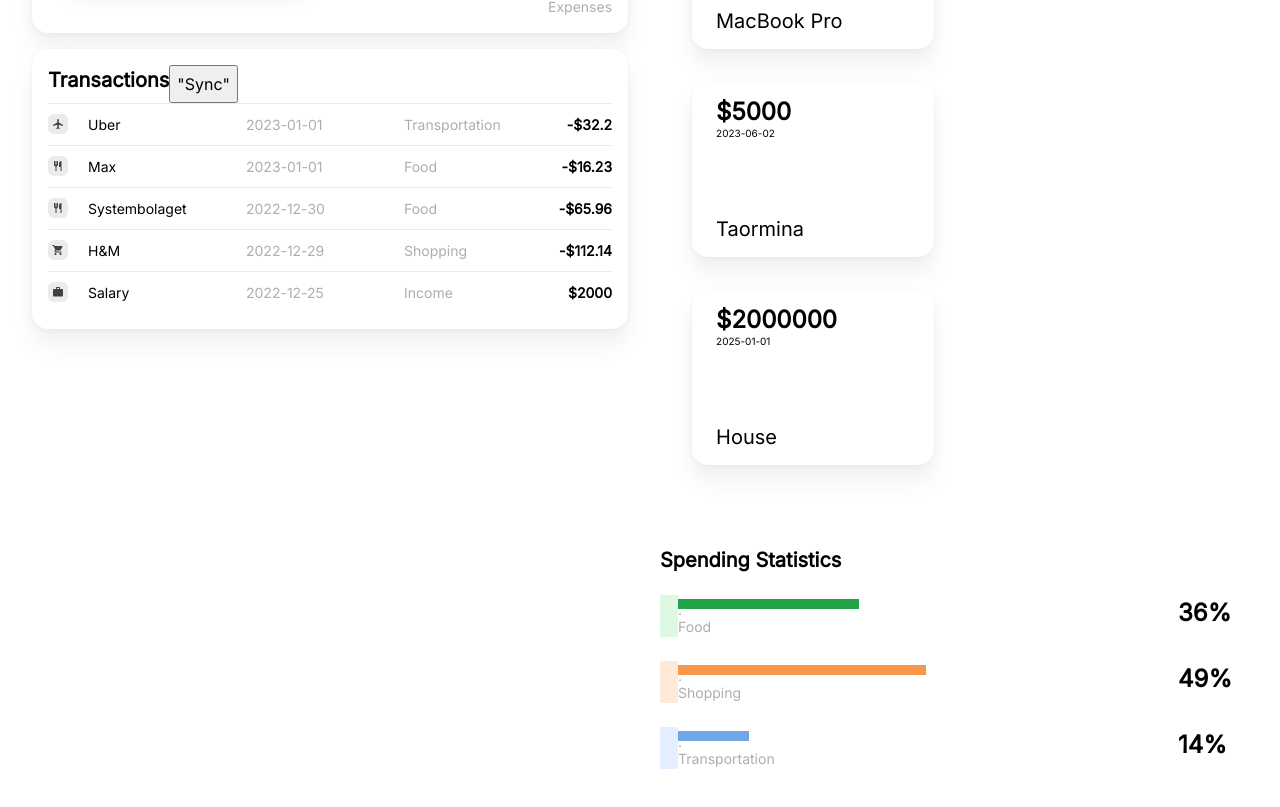
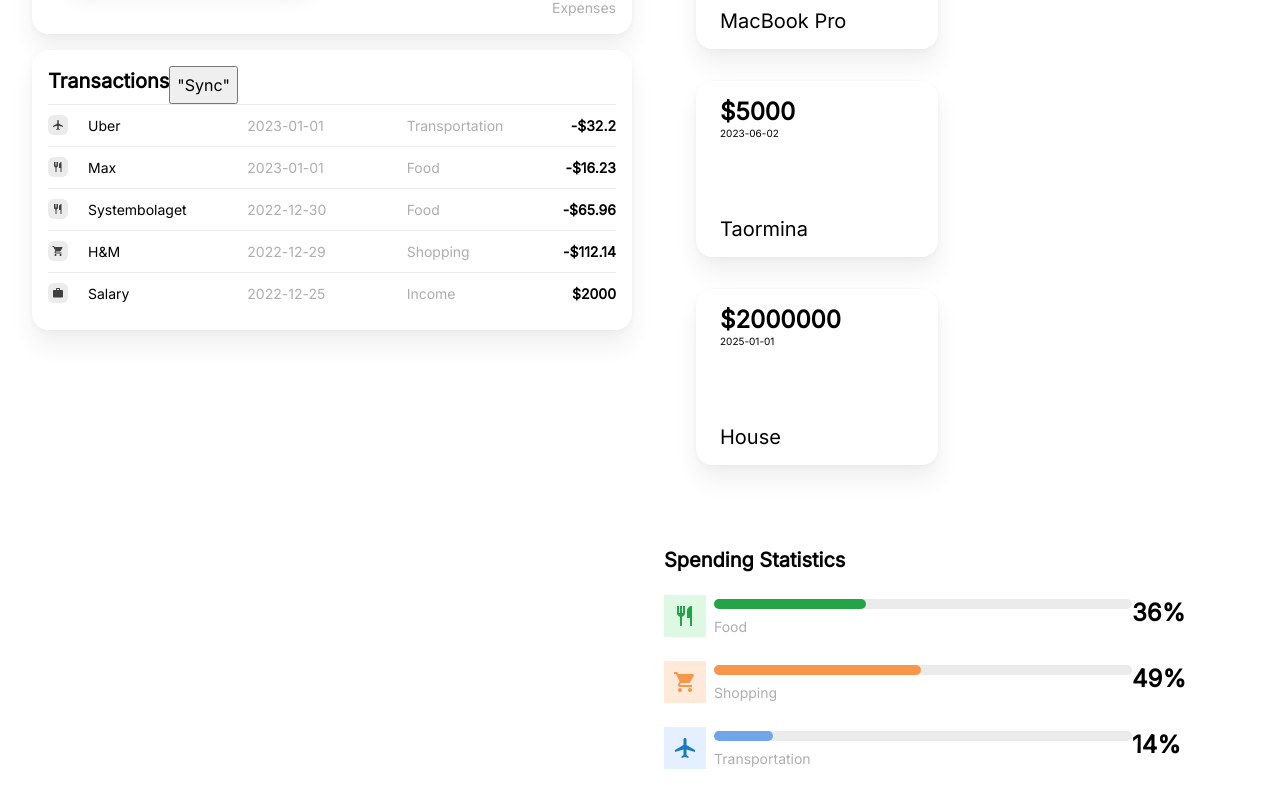
Before and after one commit to annabohlin1997/financial-dashboard, a React (Create React App) app: page / in a window 1280 px wide. Shown: the part 301-1108 px from the top of the page. Built offline with nearby package versions, Linux system fonts and the light colour scheme.

Commit message:
Tweaks to spending statistics

```diff
--- a/src/components/SpendingStatistics.js
+++ b/src/components/SpendingStatistics.js
@@ -27,28 +27,50 @@ const SpendingStatistics = ({ transactions }) => {
     <div className="statistics-wrapper">
       <img className="statistics-green" src="food-colored.svg" alt="" />
       <div className="statistics-main">
-        <div className="statistics-bar" style={{ backgroundColor: "#22a447", width: `${foodRatio * 100}%` }}>
-        .
+        <div className="statistics-bar-bg">
+          <div
+            className="statistics-bar-fill"
+            style={{
+              backgroundColor: "var(--color-green)",
+              width: `${foodRatio * 100}%`,
+            }}
+          />
         </div>
         <p>Food</p>
       </div>
       <p className="statistics-percentage">{Math.floor(foodRatio * 100)}%</p>
       <img className="statistics-orange" src="shopping-colored.svg" alt="" />
       <div className="statistics-main">
-        <div className="statistics-bar" style={{ backgroundColor: "#f8964c", width: `${shoppingRatio * 100}%` }}>
-          .
+        <div className="statistics-bar-bg">
+          <div
+            className="statistics-bar-fill"
+            style={{
+              backgroundColor: "var(--color-orange)",
+              width: `${shoppingRatio * 100}%`,
+            }}
+          />
         </div>
         <p>Shopping</p>
       </div>
-      <p className="statistics-percentage">{Math.floor(shoppingRatio * 100)}%</p>
+      <p className="statistics-percentage">
+        {Math.floor(shoppingRatio * 100)}%
+      </p>
       <img className="statistics-blue" src="travel-colored.svg" alt="" />
       <div className="statistics-main">
-        <div className="statistics-bar" style={{ backgroundColor: "#70a6e8", width: `${transportationRatio * 100}%`,}}>
-          .
+        <div className="statistics-bar-bg">
+          <div
+            className="statistics-bar-fill"
+            style={{
+              backgroundColor: "var(--color-blue)",
+              width: `${transportationRatio * 100}%`,
+            }}
+          />
         </div>
         <p>Transportation</p>
       </div>
-      <p className="statistics-percentage">{Math.floor(transportationRatio * 100)}%</p>
+      <p className="statistics-percentage">
+        {Math.floor(transportationRatio * 100)}%
+      </p>
     </div>
   );
 };
--- a/src/styles/SpendingStatistics.css
+++ b/src/styles/SpendingStatistics.css
@@ -1,13 +1,12 @@
 .statistics-wrapper {
   display: grid;
- grid-template-columns: 1fr 500px 1fr;
+  grid-template-columns: 50px 1fr 100px;
 }
 
-
 .statistics-blue {
-	width:42px;
-	height:42px;
-	padding:9px;
+  width: 42px;
+  height: 42px;
+  padding: 9px;
   margin-bottom: 12px;
   margin-top: 12px;
   background-color: var(--color-blue--light);
@@ -30,13 +29,12 @@
   font-weight: 600;
   margin-bottom: 12px;
   margin-top: 12px;
-
 }
 
 .statistics-green {
-	width:42px;
-	height:42px;
-	padding:9px;
+  width: 42px;
+  height: 42px;
+  padding: 9px;
   margin-bottom: 12px;
   margin-top: 12px;
   display: flex;
@@ -45,9 +43,9 @@
 }
 
 .statistics-orange {
-	width:42px;
-	height:42px;
-	padding:9px;
+  width: 42px;
+  height: 42px;
+  padding: 9px;
   margin-bottom: 12px;
   margin-top: 12px;
   display: flex;
@@ -55,8 +53,16 @@
   background-color: var(--color-orange--light);
 }
 
-.statistics-bar {
+.statistics-bar-bg {
+  background-color: var(--color-light-gray);
   height: 10px;
   margin-bottom: 7px;
   margin-top: 4px;
+  border-radius: 5px;
 }
+
+.statistics-bar-fill {
+  height: inherit;
+  border-radius: inherit;
+  transition: width ease 1s;
+}
```
Lines whose indentation alone changed are shown as unchanged.
